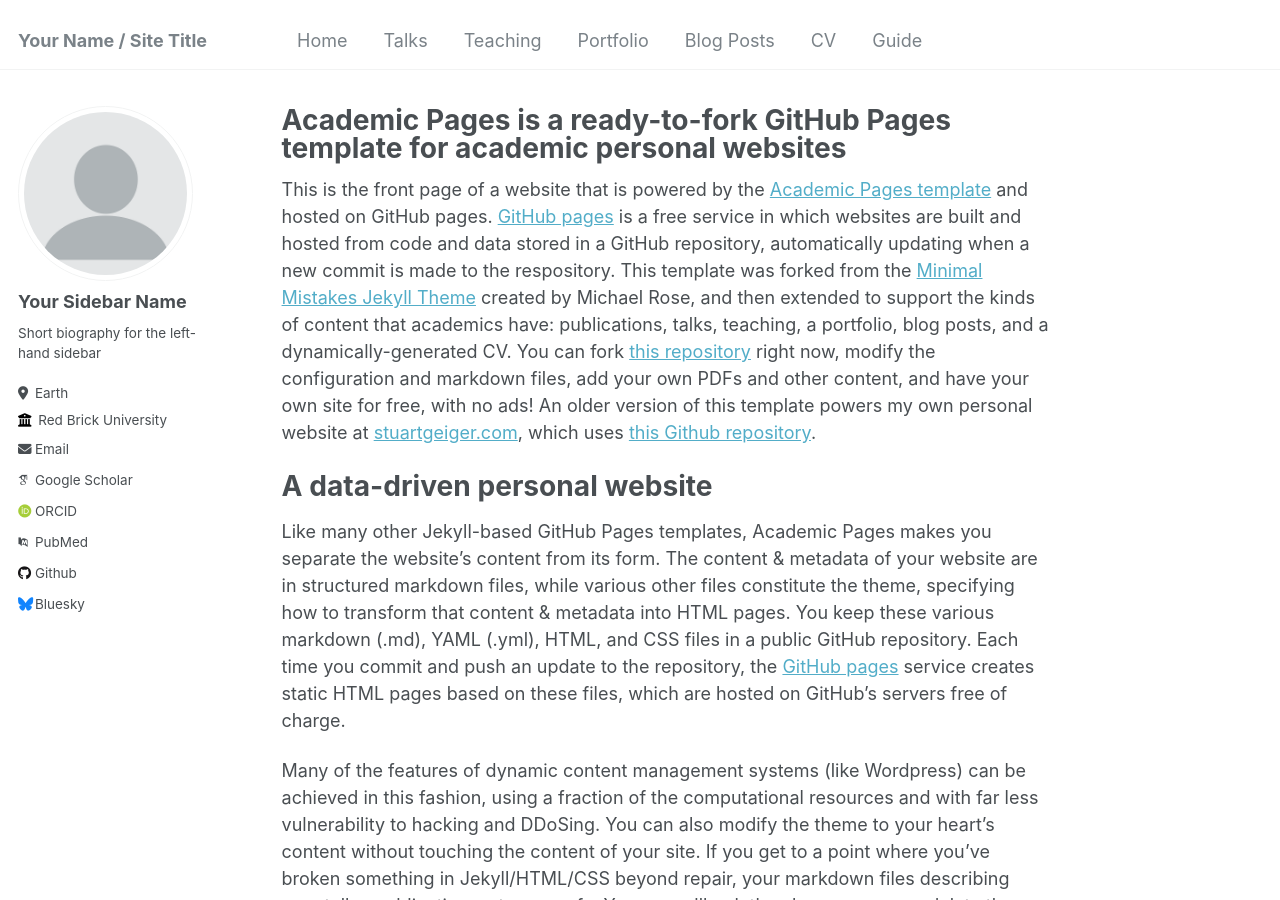
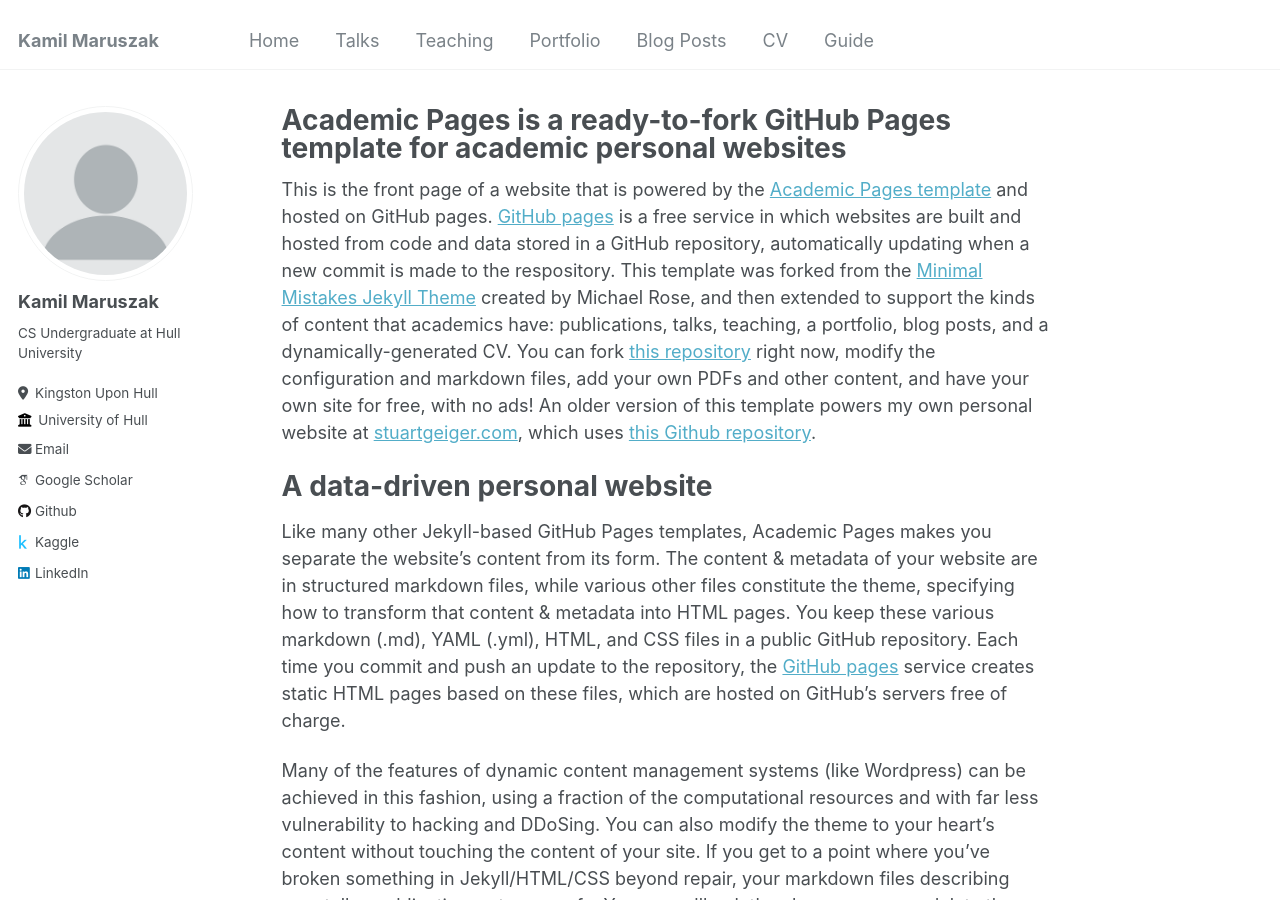
Before and after one commit to DonKamilo00/DonKamilo00.github.io, a Jekyll site: the page built from _pages/about.md, in a window 1280 px wide and 900 px high. Built offline with Jekyll 4.4.1, drawn with Linux system fonts in a browser that asks for light colours; some web fonts are replaced.

Commit message:
Update _config.yml

```diff
--- a/_config.yml
+++ b/_config.yml
@@ -8,7 +8,7 @@
 
 # Basic Site Settings
 locale                   : "en-US"
-title                    : "Your Name / Site Title"
+title                    : "Kamil Maruszak"
 title_separator          : "-"
 name                     : &name "Your Name"
 description              : &description "personal description"
@@ -22,33 +22,33 @@ repository               : "academicpages/academicpages.github.io"
 author:
   # Biographic information
   avatar           : "profile.png"
-  name             : "Your Sidebar Name"
+  name             : "Kamil Maruszak"
   pronouns         : # example: "she/her"
-  bio              : "Short biography for the left-hand sidebar"
-  location         : "Earth"
-  employer         : "Red Brick University"
+  bio              : "CS Undergraduate at Hull University"
+  location         : "Kingston Upon Hull"
+  employer         : "University of Hull"
   uri              : # URL
-  email            : "none@example.org"
+  email            : "maruszakkamil1@gmail.com"
 
   # Academic websites
   arxiv            : # URL - Update with the correct link to your profile
-  googlescholar    : "https://scholar.google.com/citations?user=PS_CX0AAAAAJ"
+  googlescholar    : "https://scholar.google.co.uk/citations?hl=en&user=HbZ_DgwAAAAJ&view_op=list_works&authuser=1&gmla=AETOMgEoFC0Qh-c_gcPGvtmEZYga2Hnmf_X6AJDkU9SdaJwIvAYnMyeWkSeh95IdyduA793KrhZwrX0C-yRXN85V"
   impactstory      : # URL
-  orcid            : "http://orcid.org/yourorcidurl"
+  orcid            : # URL
   semantic         : # URL
-  pubmed           : "https://www.ncbi.nlm.nih.gov/pubmed/?term=john+snow"
+  pubmed           : # URL
   researchgate     : # URL
 
   # Repositories and software development
   bitbucket        : # Username - Update with your username on the site
   codepen          : # Username
   dribbble         : # Username
-  github           : "academicpages"
-  kaggle           : # Username
+  github           : "DonKamilo00"
+  kaggle           : "donkamilo"
   stackoverflow    : # User number or user number and name (i.e., use "1" or "1/jeff-atwood")
 
   # Social media
-  bluesky          : "bsky.app" # Replace this with you Bluesky username
+  bluesky          : # Replace this with you Bluesky username
   facebook         : # Username
   flickr           : # Username
   foursquare       : # Username
@@ -57,7 +57,7 @@ author:
   keybase          : # Username
   instagram        : # Username
   lastfm           : # Username
-  linkedin         : # Username
+  linkedin         : "kamil-maruszak-4234821a9"
   mastodon         : # URL
   medium           : # URL
   pinterest        : # Username
```
